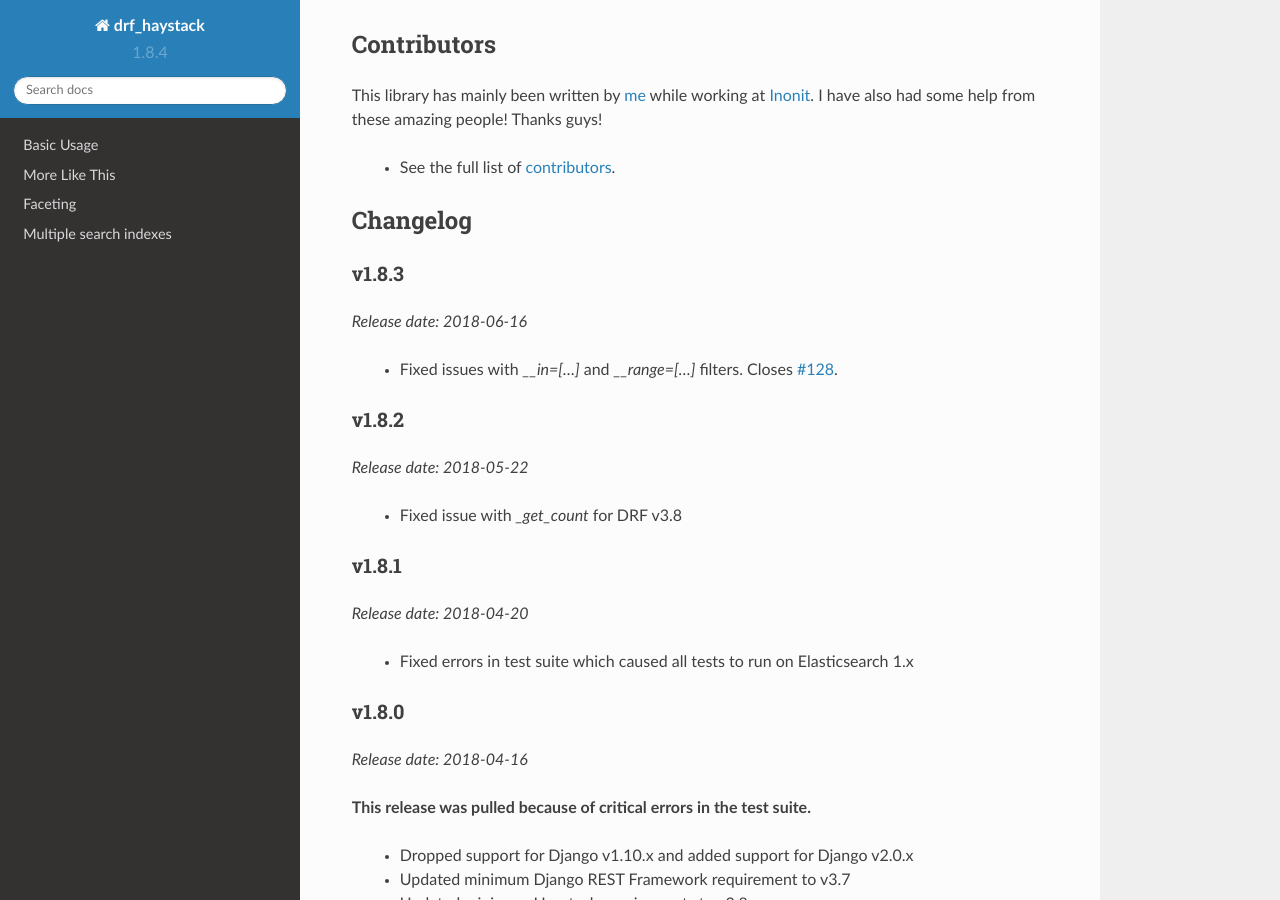
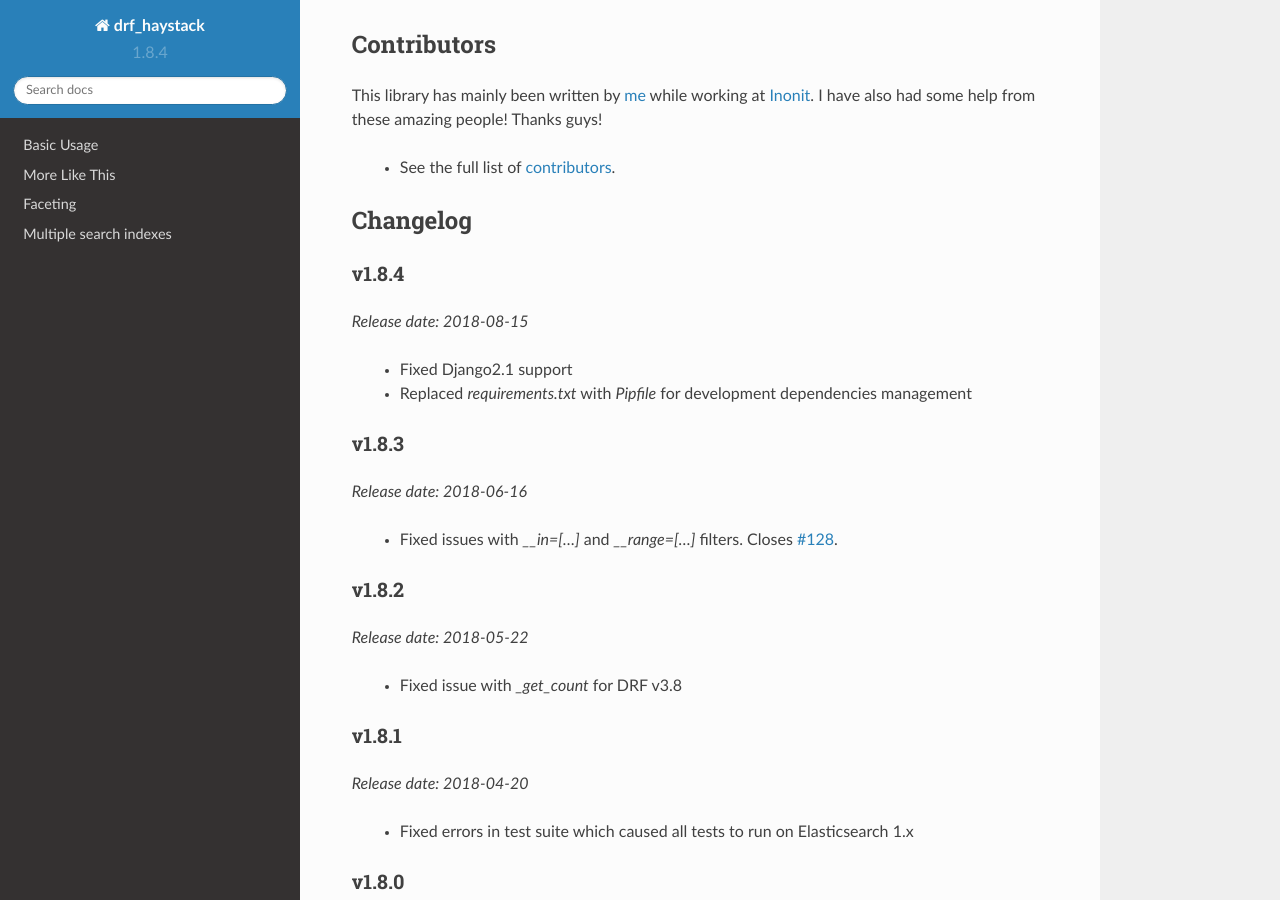
Before and after one commit to rhblind/drf-haystack, a Sphinx documentation site: the page built from docs/index.rst, in a window 1280 px wide and 900 px high, scrolled down 1950 px. Built offline with Sphinx 7.4.7 and the Read the Docs theme 2.0.0, drawn with Linux system fonts in a browser that asks for light colours; pages that are not in the unit, such as notebooks, are missing from menus.

Commit message:
Updated changelog

```diff
--- a/docs/index.rst
+++ b/docs/index.rst
@@ -104,6 +104,13 @@ Thanks guys!
 
 Changelog
 =========
+
+v1.8.4
+------
+*Release date: 2018-08-15*
+
+    - Fixed Django2.1 support
+    - Replaced `requirements.txt` with `Pipfile` for development dependencies management
 
 v1.8.3
 ------
```
